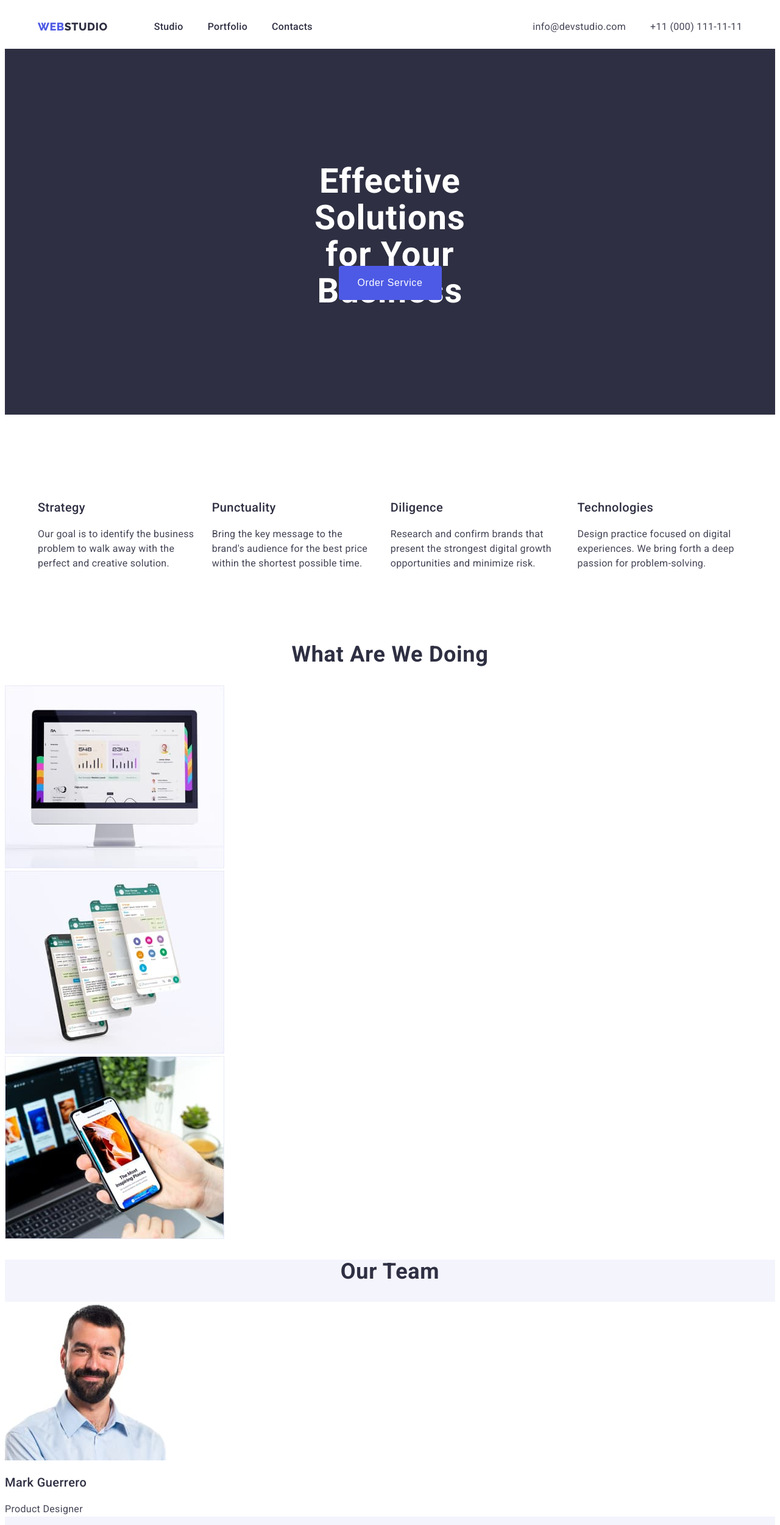
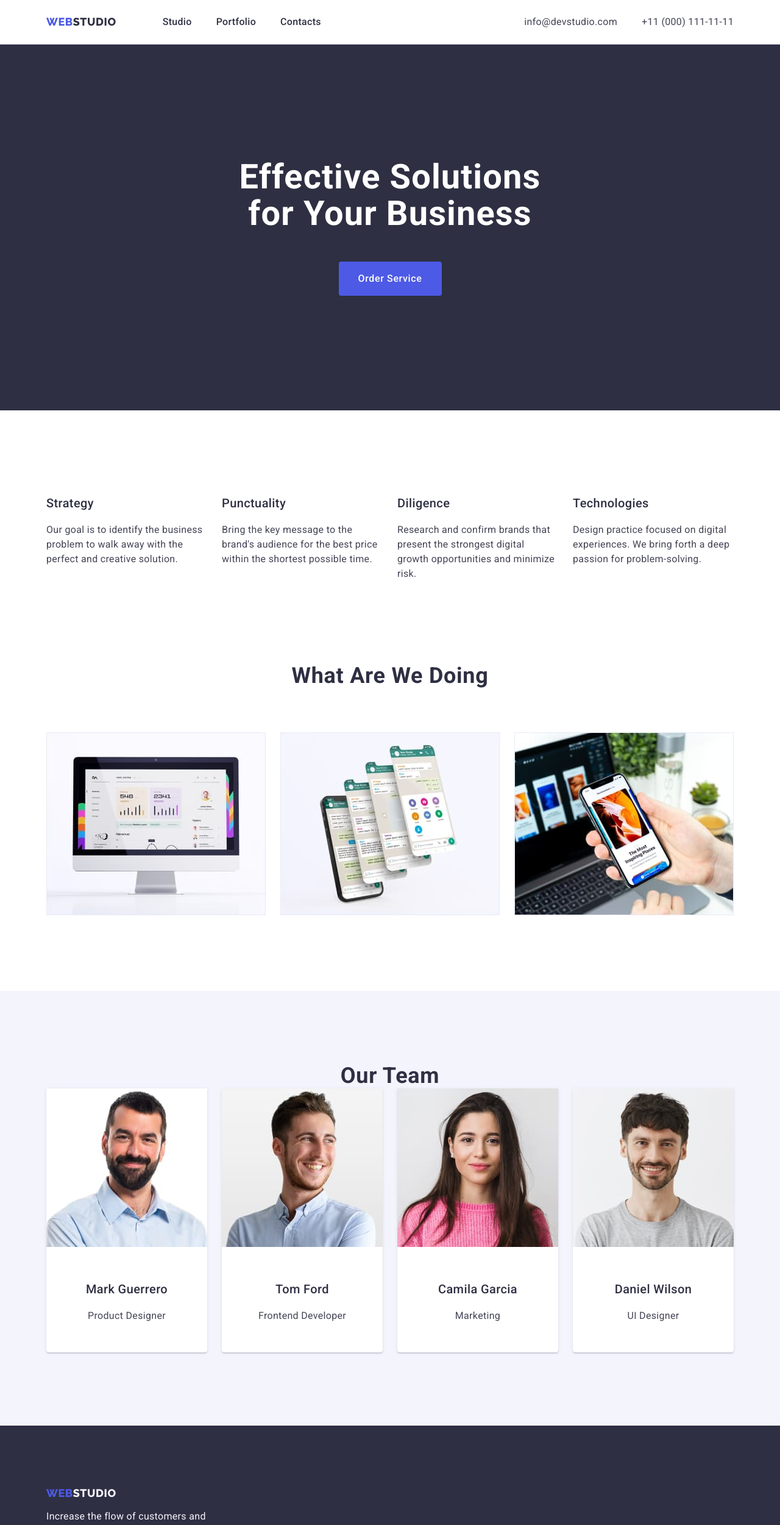
Before and after one commit to Kouk02/goit-markup-hw-03, a plain HTML site: page index.html in a window 1280 px wide. Shown: the top 2501 px of the page at 61% size. Drawn offline with nearby package versions, Linux system fonts and the light colour scheme.

Commit message:
create all

```diff
--- a/css/styles.css
+++ b/css/styles.css
@@ -6,6 +6,11 @@ color: var(--color-slate);
 
 button {
     cursor: pointer;
+}
+*,
+::after,
+::before {
+    box-sizing: border-box;
 }
 
 :root {
@@ -104,10 +109,6 @@ color: var(--color-ocean);
     background-color: var(--color-iris);
     color: var(--color-white);
     letter-spacing: 0.04em;
-    width: 169px;
-    height: 56px;
-    border: 0;
-    border-radius: 4px;
 }
 
 .button:hover,
@@ -122,7 +123,11 @@ color: var(--color-ocean);
         line-height: 1.5;
         color: var(--color-iris);
         background-color: var(--color-cloud);
-        letter-spacing: 0.04em
+        letter-spacing: 0.04em;
+        display: inline-block;
+        padding: 12px 24px;
+        border-radius: 4px;
+        border: 1px solid #E7E9FC;
 }
 .button-list:focus,
 .button-list:hover {
@@ -132,7 +137,7 @@ color: var(--color-ocean);
 
 
 
-.list-item {
+.main-name {
     font-weight: 500;
     font-size: 20px;
     line-height: 1.2;
@@ -142,7 +147,7 @@ color: var(--color-ocean);
     text-transform: capitalize;
 }
 
-.list-item-team {
+.list-item {
         font-weight: 500;
             font-size: 20px;
             line-height: 1.2;
@@ -178,10 +183,6 @@ color: var(--color-ocean);
         color: var(--color-white);
 }
 
-.section-title {
-    background-color: var(--color-grey);
-
-}
 
 .section-list {
 background-color: var(--color-cloud);
@@ -191,7 +192,7 @@ background-color: var(--color-cloud);
     background-color: var(--color-white);
 }
 
-.footer-section {
+.footer {
     background-color: var(--color-navy-blue);
 }
 
@@ -210,16 +211,27 @@ background-color: var(--color-cloud);
 a {
     text-decoration: none;}
 ul {
-    list-style: none;
+    list-style-type: none;
     margin: 0 auto;
     padding: 0;}
 
 .container{
+        width: 1158px;
+        padding-left: 15px;
+        padding-right: 15px;
+        margin-left: auto;
+        margin-right: auto;
+    }
+.header {
+    border-bottom: 1px solid #e7e9fc;
+}
+
+.header-container{
     display: flex;
-    max-width: 1156px;
+    max-width: 1158px;
     margin: 0 auto;
     justify-content: space-between;
-    padding: 24px 15px;
+    padding: 0 15px;
 }
 
 /* навігація */
@@ -233,46 +245,148 @@ ul {
     display: flex;
     gap: 40px;
     margin-left: 76px;
+    padding-top: 24px;
+    padding-bottom: 24px;
 }
 /* email telefon */
 .header-list-address{
     display: flex;
     align-items: center;
-    gap: 40px;}
+    gap: 40px;
+    padding-top: 24px;
+    padding-bottom: 24px;
+}
 /*=================================== TITLE BUTTON ===========================*/
 /*секція*/
-.main-title{
+.hero {
+display: block;
+padding-top: 188px;
+padding-bottom: 188px;
+background-color: var(--color-grey);
+justify-content: center;
+
+}
+/*заголовок*/
+.hero-title{
     display: block;
-    padding: 188px 472px;}
-/*заголовок*/
-.title-text{
-    max-width: 496px;
-    max-height: 120px;
-    margin: 0 auto;}
+    width: 496px;
+    margin: 0 auto;
+    margin-bottom: 48px;
+ }
 /*кнопка*/
-.main-button{
+.hero-button{
     display: block;
-    max-width: 169px;
-    max-height: 56px;
-   margin: 0 auto;
-   padding-top: 48px;}
+    width: 169px;
+    margin: 0 auto;
+    width: 169px;
+    height: 56px;
+    border: 0;
+    border-radius: 4px;
+}
 /* ============================== Main text content ===============================*/
 /* секція */
 .text-section{
-width: 1156px;
-height: 104px;
-margin: 0 auto;
-padding: 120px 0;
+    padding-top: 120px;
+    padding-bottom: 120px;
 }
 /* Батьківський бокс ul */
-.text-list-parent{
+.main-list{
+    display: flex;
+    justify-content: space-between;
+    gap: 24px;
+}
+/* Дочірний бокс li */
+.main-item {
+    flex-basis: calc((100% - 24px)/4);
+}
+/* =============================== section-appearance ===================================== */
+.section-appearance{
+    padding-bottom: 120px;
+}
+.appearance-name{
+    margin: 0 auto;
+margin-bottom: 72px;
+}
+.appearance-list{
 display: flex;
+justify-content: space-between;
 gap: 24px;
 }
-/* Дочірний бокс li */
-.text-lis-item {
-flex-basis: calc((100% - 72px)/4);
+.appearance-item{
+flex-basis: calc((100% - 48px)/3);
 }
-/* =============================== Main img conten 1 ===================================== */
+/* ======================================= team-section ============================================= */
+.team-section{
+padding-bottom: 120px;
+padding-top: 120px;
+}
+.team-name{
+margin-bottom: 72px;
+margin: 0 auto;
+}
+.team-list{
+    display: flex;
+    justify-content: space-between;
+    gap: 24px;
+}
+.team-item{
+    height: 100%;
+    flex-grow: 1;
+    text-align: center;
+    flex-basis: calc((100% - 72px)/4);
+    border-radius: 0px 0px 4px 4px;
+    box-shadow: 0px 1px 6px rgba(46, 47, 66, 0.08), 0px 1px 1px rgba(46, 47, 66, 0.16), 0px 2px 1px rgba(46, 47, 66, 0.08);
+}
+.team-description{
+    padding-top: 32px;
+    padding-bottom: 32px;
+}
+/* =================== footer =========================*/
+.section-footer{
+    padding-top: 100px;
+    padding-bottom: 100px;
+}
+.text-footer{
+    width: 264px;
+}
+/* ==================================  Portfolio section =================================== */
+/* section*/
+.section-filtres{
+    padding-top: 96px;
+    padding-bottom: 120px;
+}
+/* ul кнопки */
+.filtres-list{
+    display: flex;
+    justify-content: center;
+    margin-bottom: 72px;
+    gap: 24px;
+}
+/* ul список категорій */
+.filtres-list-item{
+    display: flex;
+        gap: 48px 24px;
+        flex-wrap: wrap;
+}
+/* li вибір категорії */
+.filtres-item-img{
+flex-basis: calc((100% - 48px) / 3);
+border-radius: 0px 0px 4px 4px;}
 
-/* =======================================  ============================================= */
+.filtres-link{
+    display: flex;
+    flex-direction: column;
+    height: 100%;
+}
+
+.filtres-items{
+    flex-grow: 1;
+    padding-top: 32px;
+    padding-right: auto;
+    padding-bottom: 32px;
+    padding-left: 16px;
+    border-right: 1px solid var(--accent-color);
+    border-bottom: 1px solid var(--accent-color);
+    border-left: 1px solid var(--accent-color);
+    border: 1px solid var(--color-cornflower);
+}
--- a/index.html
+++ b/index.html
@@ -10,12 +10,19 @@
       href="https://fonts.googleapis.com/css2?family=Raleway:wght@800&family=Roboto:wght@400;500;700;900&display=swap"
       rel="stylesheet"
     />
+    <link
+      rel="stylesheet"
+      href="https://cdnjs.cloudflare.com/ajax/libs/modern-normalize/1.1.0/modern-normalize.min.css"
+      integrity="sha512-wpPYUAdjBVSE4KJnH1VR1HeZfpl1ub8YT/NKx4PuQ5NmX2tKuGu6U/JRp5y+Y8XG2tV+wKQpNHVUX03MfMFn9Q=="
+      crossorigin="anonymous"
+      referrerpolicy="no-referrer"
+    />
     <link rel="stylesheet" href="./css/styles.css" />
     <title>Document</title>
   </head>
   <body>
-    <header>
-      <div class="container">
+    <header class="header">
+      <div class="header-container container">
         <nav class="header-nav">
           <a href="./index.html" class="header-link link"
             >Web<span class="logo-span">Studio</span></a
@@ -49,39 +56,43 @@
       </div>
     </header>
     <main>
-      <section class="section-title main-title">
-        <h1 class="title title-text">Effective Solutions for Your Business</h1>
-        <div class="main-button">
-          <button type="button" class="button">Order Service</button>
+      <section class="hero">
+        <div class="container">
+          <h1 class="title hero-title">
+            Effective Solutions for Your Business
+          </h1>
+          <button type="button" class="button hero-button">
+            Order Service
+          </button>
         </div>
       </section>
-        <section>
-          <div class="text-section">
+      <section class="text-section">
+        <div class="container">
           <h2 hidden class="title-none">Features</h2>
-          <ul class="list list text-list-parent">
-            <li class="text-list-item">
-              <h3 class="list-item">Strategy</h3>
+          <ul class="list main-list">
+            <li class="main-item">
+              <h3 class="main-name">Strategy</h3>
               <p class="list-text">
                 Our goal is to identify the business problem to walk away with
                 the perfect and creative solution.
               </p>
             </li>
-            <li class="text-list-item">
-              <h3 class="list-item">Punctuality</h3>
+            <li class="main-item">
+              <h3 class="main-name">Punctuality</h3>
               <p class="list-text">
                 Bring the key message to the brand's audience for the best price
                 within the shortest possible time.
               </p>
             </li>
-            <li class="text-list-item">
-              <h3 class="list-item">Diligence</h3>
+            <li class="main-item">
+              <h3 class="main-name">Diligence</h3>
               <p class="list-text">
                 Research and confirm brands that present the strongest digital
                 growth opportunities and minimize risk.
               </p>
             </li>
-            <li class="text-list-item">
-              <h3 class="list-item">Technologies</h3>
+            <li class="main-item">
+              <h3 class="main-name">Technologies</h3>
               <p class="list-text">
                 Design practice focused on digital experiences. We bring forth a
                 deep passion for problem-solving.
@@ -90,25 +101,25 @@
           </ul>
         </div>
       </section>
-        <section>
-          <h2 class="title-list main-title-img">What are we doing</h2>
-          <div class="main-img">
-          <ul class="list list main-img-list">
-            <li>
+      <section class="section-appearance">
+        <div class="container">
+          <h2 class="title-list appearance-name">What are we doing</h2>
+          <ul class="list appearance-list">
+            <li class="appearance-item">
               <img
                 src="./images/rec1.jpg"
                 alt="computer version of the site"
                 width="360"
               />
             </li>
-            <li>
+            <li class="appearance-item">
               <img
                 src="./images/rec2.jpg"
                 alt="mobile application"
                 width="360"
               />
             </li>
-            <li>
+            <li class="appearance-item">
               <img
                 src="./images/rec3.jpg"
                 alt="mobile version of the site"
@@ -116,42 +127,74 @@
               />
             </li>
           </ul>
+        </div>
       </section>
-        <section class="section-list">
-          <h2 class="title-list">Our Team</h2>
-          <ul class="list list">
-            <li class="list-image">
-              <img src="./images/mark.jpg" alt="mark guerrero" width="264" />
+      <section class="section-list team-section">
+        <div class="container">
+          <h2 class="title-list team-name">Our Team</h2>
+          <ul class="list team-list">
+            <li class="list-image team-item">
+              <img
+                src="./images/mark.jpg"
+                alt="mark guerrero"
+                width="264"
+                height="260px"
+              />
+              <div class="team-description">
                 <h3 class="list-item">Mark Guerrero</h3>
-              <p class="list-text">Product Designer</p>
+                <p class="list-text team-text">Product Designer</p>
+              </div>
             </li>
-            <li class="list-image">
-              <img src="./images/tom.jpg" alt="tom ford" width="264" />
+            <li class="list-image team-item">
+              <img
+                src="./images/tom.jpg"
+                alt="tom ford"
+                width="264"
+                height="260px"
+              />
+              <div class="team-description">
                 <h3 class="list-item">Tom Ford</h3>
-              <p class="list-text">Frontend Developer</p>
+                <p class="list-text team-text">Frontend Developer</p>
+              </div>
             </li>
-            <li class="list-image">
-              <img src="./images/camila.jpg" alt="camila garcia" width="264" />
+            <li class="list-image team-item">
+              <img
+                src="./images/camila.jpg"
+                alt="camila garcia"
+                width="264"
+                height="260px"
+              />
+              <div class="team-description">
                 <h3 class="list-item">Camila Garcia</h3>
-              <p class="list-text">Marketing</p>
+                <p class="list-text team-text">Marketing</p>
+              </div>
             </li>
-            <li class="list-image">
-              <img src="./images/daniel.jpg" alt="daniel wilson" width="264" />
+            <li class="list-image team-item">
+              <img
+                src="./images/daniel.jpg"
+                alt="daniel wilson"
+                width="264"
+                height="260px"
+              />
+              <div class="team-description">
                 <h3 class="list-item">Daniel Wilson</h3>
-              <p class="list-text">UI Designer</p>
+                <p class="list-text team-text">UI Designer</p>
+              </div>
             </li>
           </ul>
         </div>
       </section>
     </main>
-    <footer class="footer-section">
+    <footer class="footer section-footer">
+      <div class="container">
         <a href="./index.html" class="header-link link"
           >Web<span class="footer-span">Studio</span></a
         >
-      <p class="footer-text">
-        Increase the flow of customers and sales for your business with digital
-        marketing & growth solutions.
+        <p class="footer-text text-footer">
+          Increase the flow of customers and sales for your business with
+          digital marketing & growth solutions.
         </p>
+      </div>
     </footer>
   </body>
 </html>
```
Also changed, not shown: portfolio.html (+68 -37 lines). Lines whose indentation alone changed are shown as unchanged.
